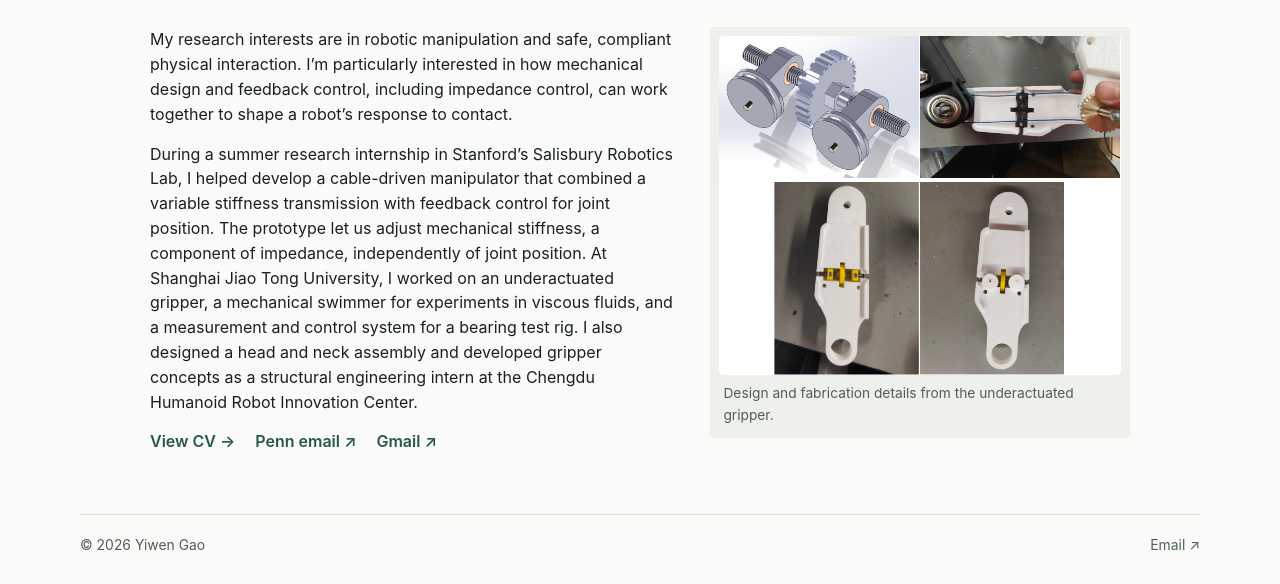
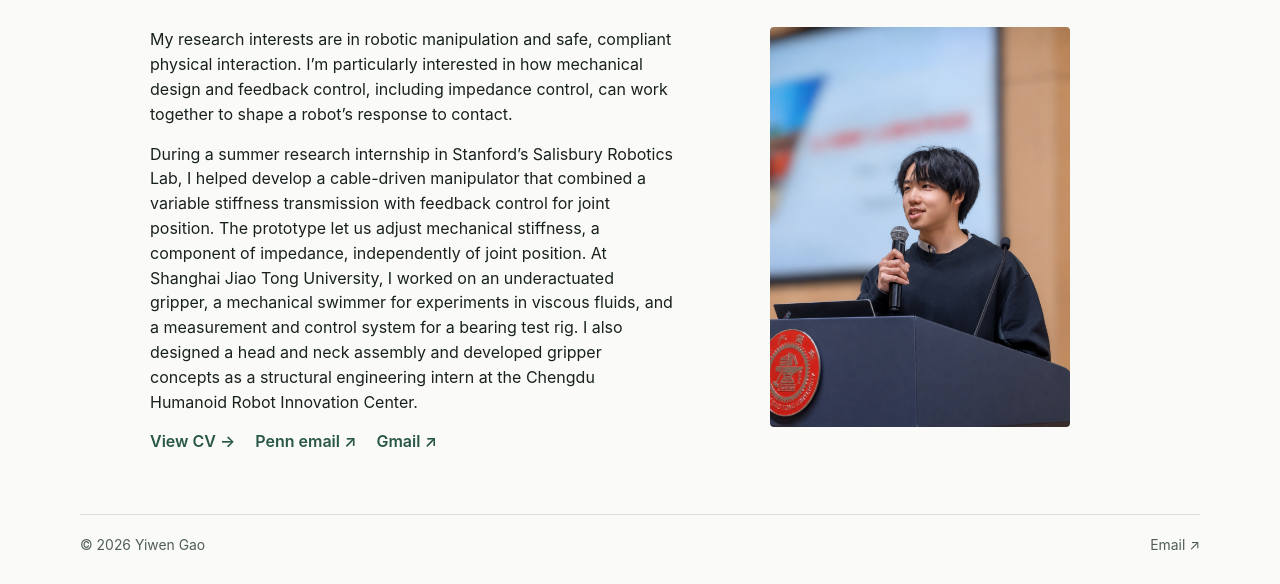
Before and after one commit to gyiwen618/gyiwen618.github.io, a plain HTML site: page about.html in a window 1280 px wide. Shown: the part 303-887 px from the top of the page. Drawn offline with Linux system fonts and the light colour scheme.

Commit message:
Add speaking portrait to About page

```diff
--- a/about.html
+++ b/about.html
@@ -30,9 +30,8 @@
           <p>During a summer research internship in Stanford’s Salisbury Robotics Lab, I helped develop a cable-driven manipulator that combined a variable stiffness transmission with feedback control for joint position. The prototype let us adjust mechanical stiffness, a component of impedance, independently of joint position. At Shanghai Jiao Tong University, I worked on an underactuated gripper, a mechanical swimmer for experiments in viscous fluids, and a measurement and control system for a bearing test rig. I also designed a head and neck assembly and developed gripper concepts as a structural engineering intern at the Chengdu Humanoid Robot Innovation Center.</p>
           <p class="about-links"><a href="cv.html">View CV <span aria-hidden="true">→</span></a><a href="mailto:gyiwen@engineering.upenn.edu">Penn email <span aria-hidden="true">↗</span></a><a href="mailto:gyiwen618@gmail.com">Gmail <span aria-hidden="true">↗</span></a></p>
         </div>
-        <figure class="about-figure">
-          <img src="underactuated-built.webp" alt="CAD and prototype photos of a cable tensioner inside an underactuated gripper finger">
-          <figcaption>Design and fabrication details from the underactuated gripper.</figcaption>
+        <figure class="about-portrait">
+          <img src="yiwen-gao-speaking.jpg" alt="Yiwen Gao speaking at a lectern" width="1086" height="1448">
         </figure>
       </div>
     </article></main>
--- a/style.css
+++ b/style.css
@@ -75,6 +75,8 @@ figcaption { font-size: .86rem; margin-top: 8px; color: var(--muted); }
 .about-links a, .cv-email { color: var(--accent); font-weight: 630; }
 .about-figure { padding: 9px 9px 12px; background: var(--surface); border-radius: 5px; }
 .about-figure figcaption { padding-inline: 4px; }
+.about-portrait { width: min(100%, 300px); justify-self: center; }
+.about-portrait img { height: auto; }
 .cv-email { display: inline-block; margin-top: 8px; }
 .cv section { margin-block: 28px; }
 .cv-row { display: flex; align-items: baseline; justify-content: space-between; gap: 12px; border-top: 1px solid var(--rule); padding: 10px 0; }
```
Also changed, not shown: yiwen-gao-speaking.jpg (added).
